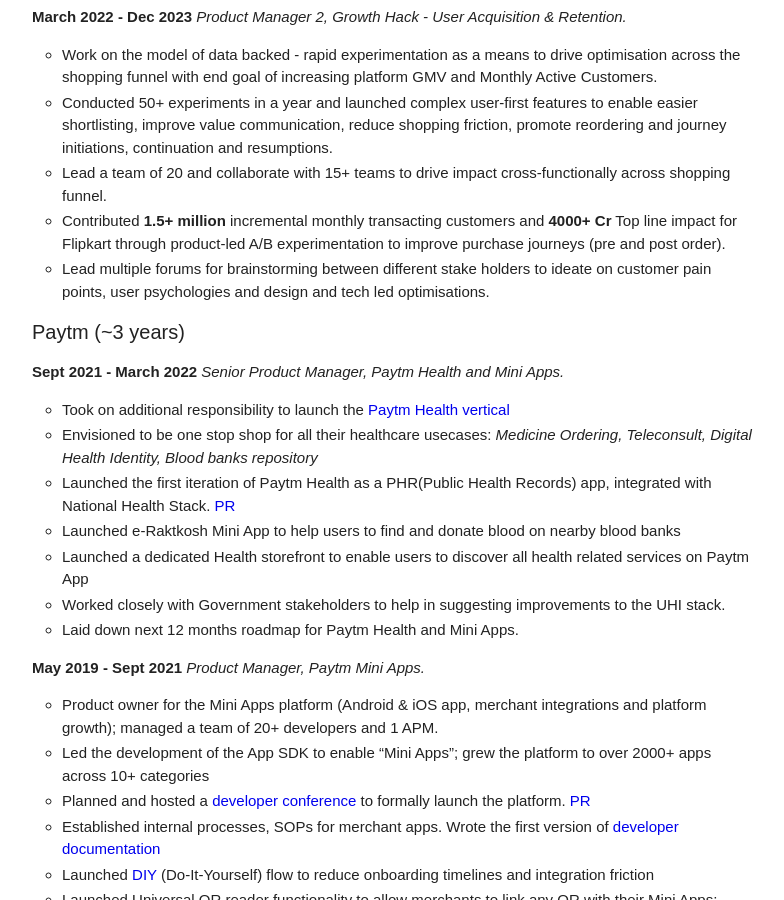
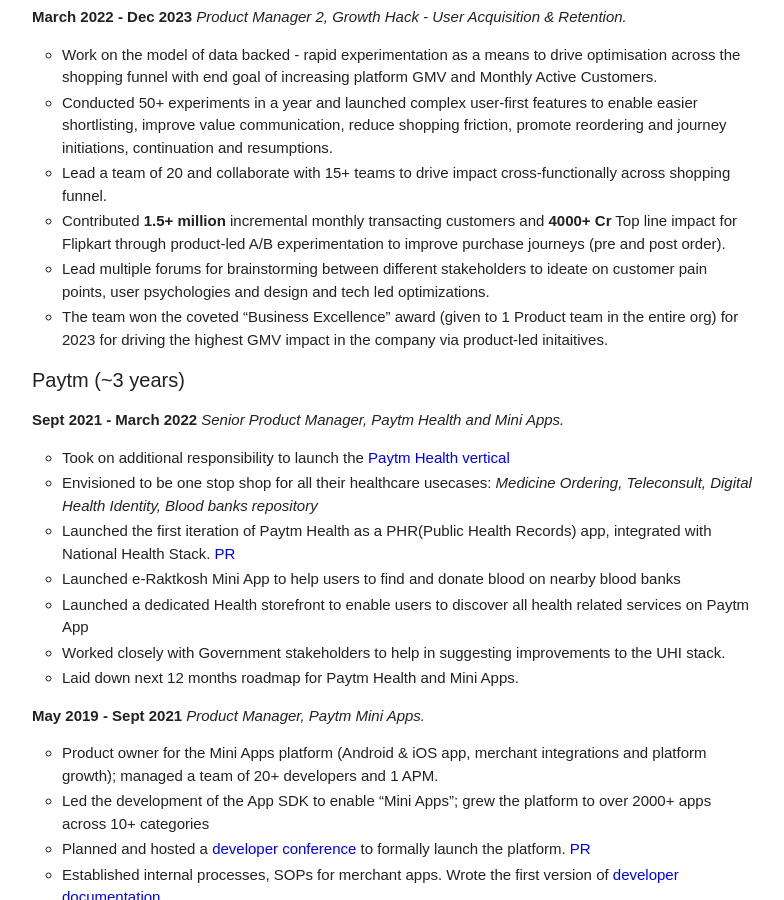
Before and after one commit to product-noob/product-noob.github.io, a Jekyll site: the page built from worksummary.md, in a window 1280 px wide and 900 px high, scrolled down 410 px. Shown: the whole window, without its empty margins (248-1032 px from the left). Built offline with Jekyll 4.4.1, drawn with Linux system fonts in a browser that asks for light colours.

Commit message:
Update worksummary.md

```diff
--- a/worksummary.md
+++ b/worksummary.md
@@ -19,7 +19,8 @@ permalink: /worksummary/
 - Conducted 50+ experiments in a year and launched complex user-first features to enable easier shortlisting, improve value communication, reduce shopping friction, promote reordering and journey initiations, continuation and resumptions.
 - Lead a team of 20 and collaborate with 15+ teams to drive impact cross-functionally across shopping funnel.
 - Contributed **1.5+ million** incremental monthly transacting customers and **4000+ Cr** Top line impact for Flipkart through product-led A/B experimentation to improve purchase journeys (pre and post order).
-- Lead multiple forums for brainstorming between different stake holders to ideate on customer pain points, user psychologies and design and tech led optimisations.
+- Lead multiple forums for brainstorming between different stakeholders to ideate on customer pain points, user psychologies and design and tech led optimizations.
+- The team won the coveted "Business Excellence" award (given to 1 Product team in the entire org) for 2023 for driving the highest GMV impact in the company via product-led initaitives.
 
 #### Paytm (~3 years) ####
 
```
